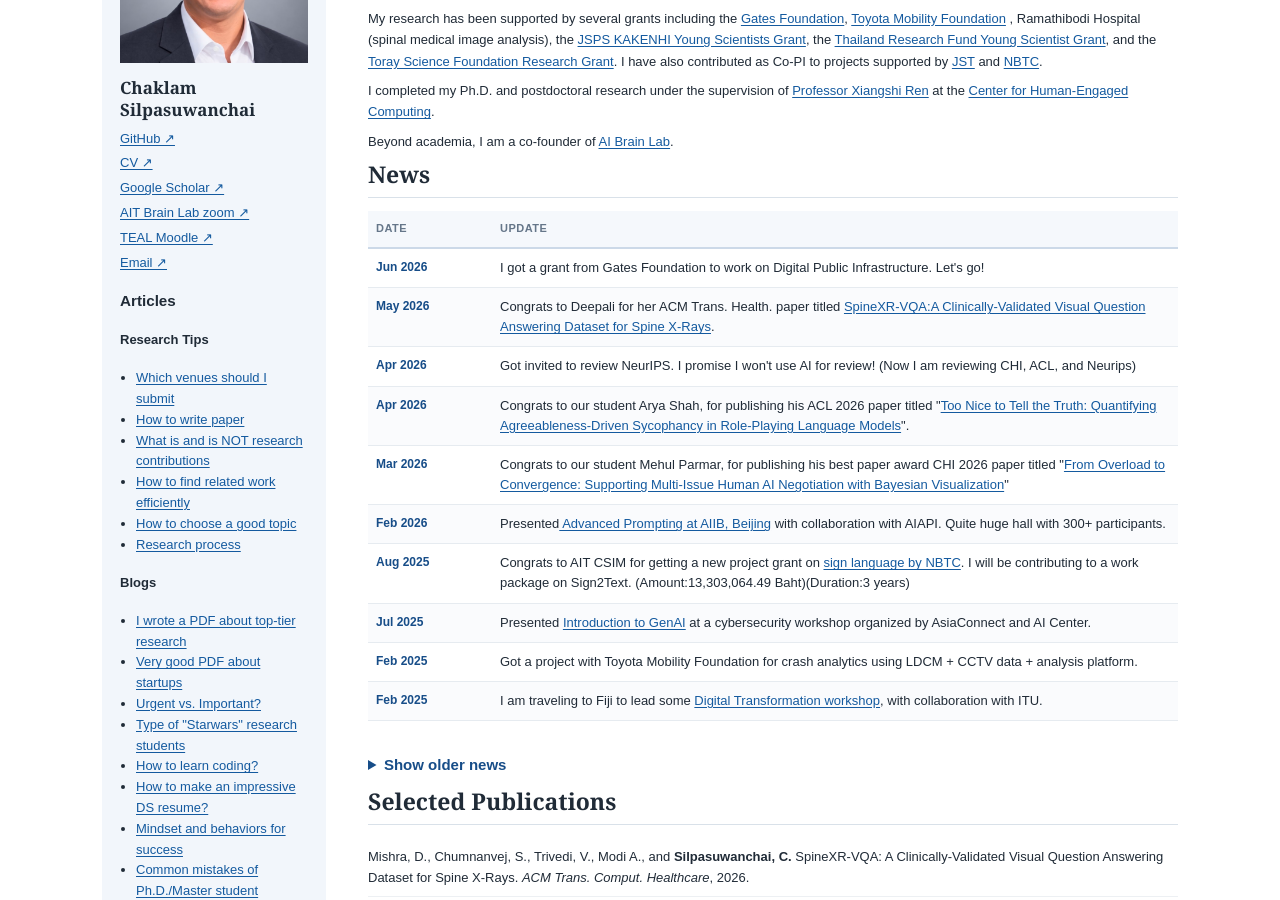
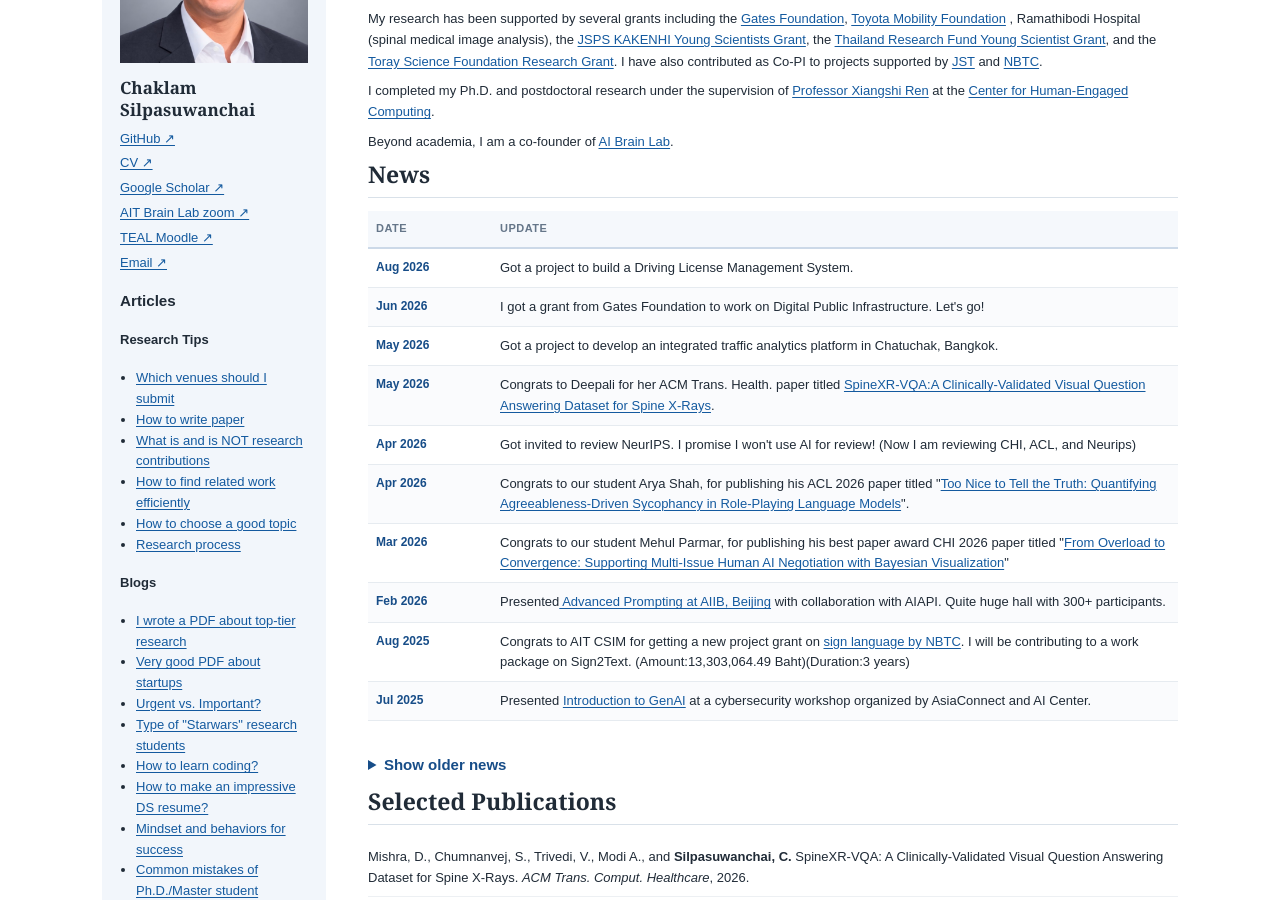
Before and after one commit to chaklam-silpasuwanchai/chaklam-silpasuwanchai.github.io, a Jekyll site: the page built from index.html, in a window 1280 px wide and 900 px high, scrolled down 317 px. Built offline with Jekyll 4.4.1, drawn with Linux system fonts in a browser that asks for light colours.

Commit message:
update news

```diff
--- a/_data/news.yml
+++ b/_data/news.yml
@@ -1,8 +1,18 @@
+- date: Aug 2026
+  description: Got a project to build a Driving License Management System.
+  role: ''
+  organization: Control Data Group (CDG)
+  amount: 828,000 Baht
 - date: Jun 2026
   description: I got a grant from Gates Foundation to work on Digital Public Infrastructure. Let's go!
   role: ''
   organization: ''
   amount: ''
+- date: May 2026
+  description: Got a project to develop an integrated traffic analytics platform in Chatuchak, Bangkok.
+  role: ''
+  organization: Toyota Mobility Foundation
+  amount: 500,000 Baht
 - date: May 2026
   description: Congrats to Deepali for her ACM Trans. Health. paper titled <a href="https://dl.acm.org/doi/10.1145/3820903">SpineXR-VQA:A Clinically-Validated Visual Question
     Answering Dataset for Spine X-Rays</a>.
```
